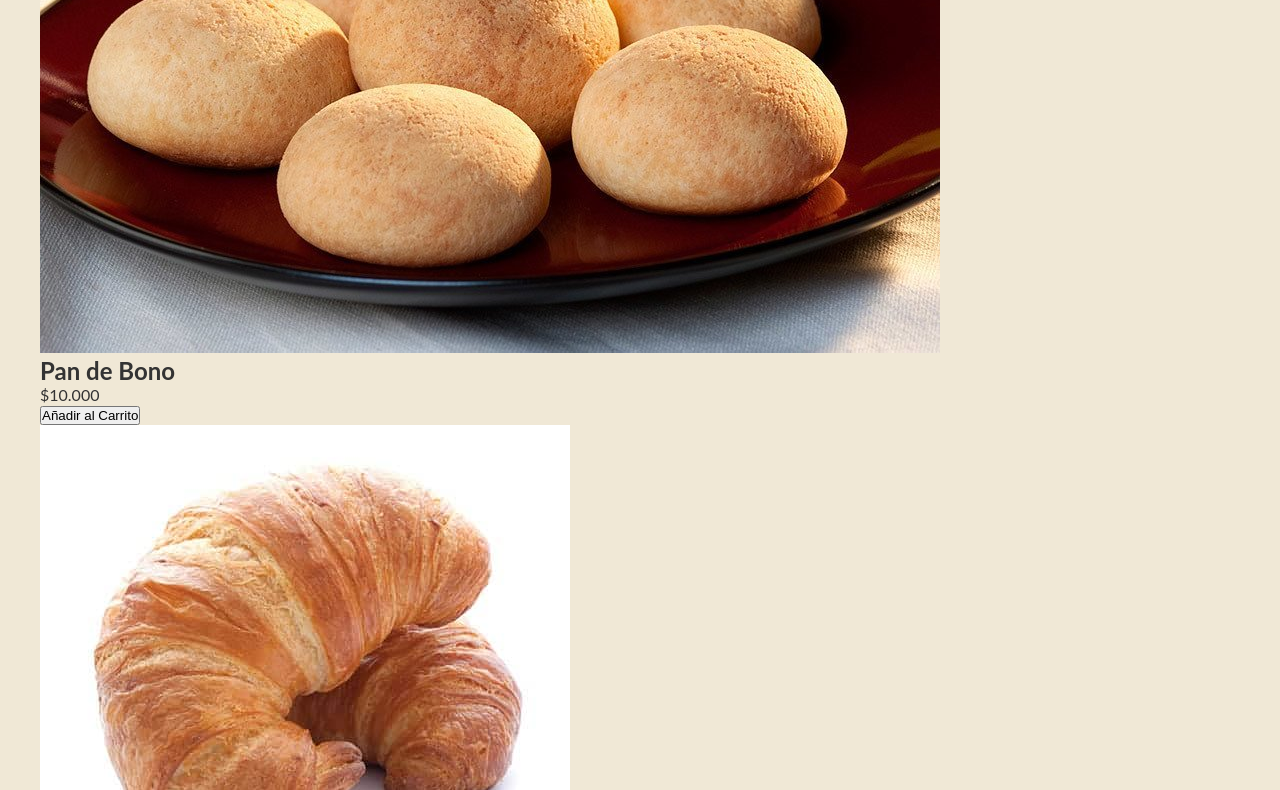
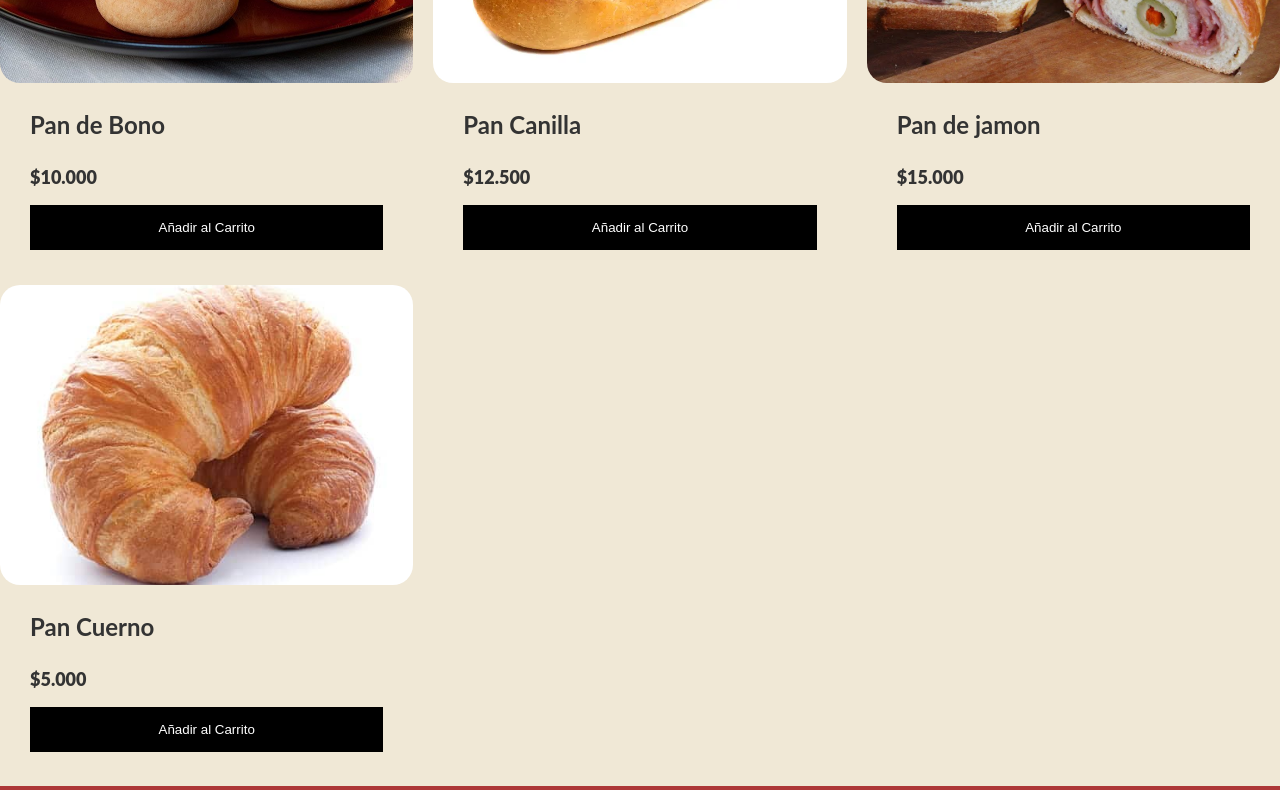
Before and after one commit to alvarez05/proyecto-visual-estudio, a plain HTML site: page Haciendo mi pagina Web/tienda.html in a window 1280 px wide. Shown: the part 452-1242 px from the top of the page. Drawn offline with Linux system fonts and the light colour scheme.

Commit message:
guardando nuevas imagenes y progreso en html y css

```diff
--- a/Haciendo mi pagina Web/style/tienda.css
+++ b/Haciendo mi pagina Web/style/tienda.css
@@ -10,7 +10,7 @@
 
 .bodytienda{
     margin: 0 auto;
-    max-width: 1200px;
+
     font-family: 'Lato';
     color: #333;
 }
@@ -31,3 +31,59 @@ img{
     justify-content: space-between;
     padding: 30px 0 40px 0;
 }
+
+
+
+/* Main */
+
+.container-items{
+    display: grid;
+    grid-template-columns: repeat(3, 1fr);
+    gap: 20px;
+}
+
+.item{
+    border-radius: 10px;
+}
+
+.item:hover{
+    box-shadow: 0 10px 20px  rgba(0, 0, 0, 0.20);
+}
+
+.item img{
+    width: 100%;
+    height: 300px;
+    object-fit: cover;
+    border-radius: 20px 20px 20px 20px;
+    transition: all .5s;
+}
+
+.item figure{
+    overflow: hidden;
+}
+
+.item:hover img{
+    transform: scale(1.2);
+}
+
+.info-producto{
+    padding: 15px 30px;
+    line-height: 2;
+    display: flex;
+    flex-direction: column;
+    gap: 10px;
+}
+
+.price{
+    font-size: 18px;
+    font-weight: 900;
+}
+
+.info-producto button{
+    border: none;
+    background: none;
+    background-color: black;
+    color: #fff;
+    padding: 15px 10px;
+    cursor: pointer;
+}
--- a/Haciendo mi pagina Web/tienda.html
+++ b/Haciendo mi pagina Web/tienda.html
@@ -78,22 +78,33 @@
 
         <div class="item">
             <figure>
-                <img src="img/Pan Cuerno.jpg" alt="Pandebono">
+                <img src="img/Pan Canilla.webp" alt="Pan Canilla">
             </figure>
             <div class="info-producto">
-                <h2>Pan de Bono</h2>
-                <p class="price">$10.000</p>
+                <h2>Pan Canilla</h2>
+                <p class="price">$12.500</p>
                 <button>Añadir al Carrito</button>
             </div>
         </div>
 
         <div class="item">
             <figure>
-                <img src="img/Pandebono.jpg" alt="Pandebono">
+                <img src="img/Pan de Jamon.jpg"alt="Pan de jamon">
             </figure>
             <div class="info-producto">
-                <h2>Pan de Bono</h2>
-                <p class="price">$10.000</p>
+                <h2>Pan de jamon</h2>
+                <p class="price">$15.000</p>
+                <button>Añadir al Carrito</button>
+            </div>
+        </div>
+
+        <div class="item">
+            <figure>
+                <img src="img/Pan Cuerno.jpg" alt="pan cuerno">
+            </figure>
+            <div class="info-producto">
+                <h2>Pan Cuerno</h2>
+                <p class="price">$5.000</p>
                 <button>Añadir al Carrito</button>
             </div>
         </div>
```
Also changed, not shown: Haciendo mi pagina Web/ejemplos/Pan de Jamon.jpg (added), Haciendo mi pagina Web/img/Pan Canilla.webp (added), Haciendo mi pagina Web/img/Pan de Jamon.jpg (added).
